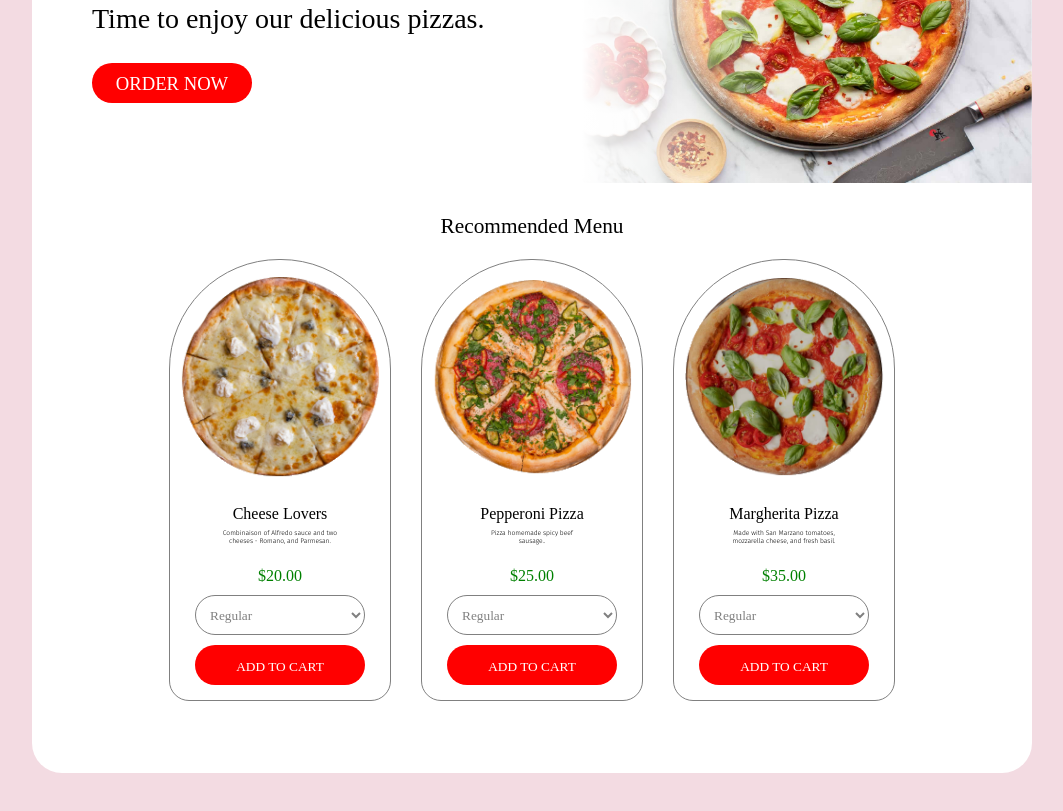
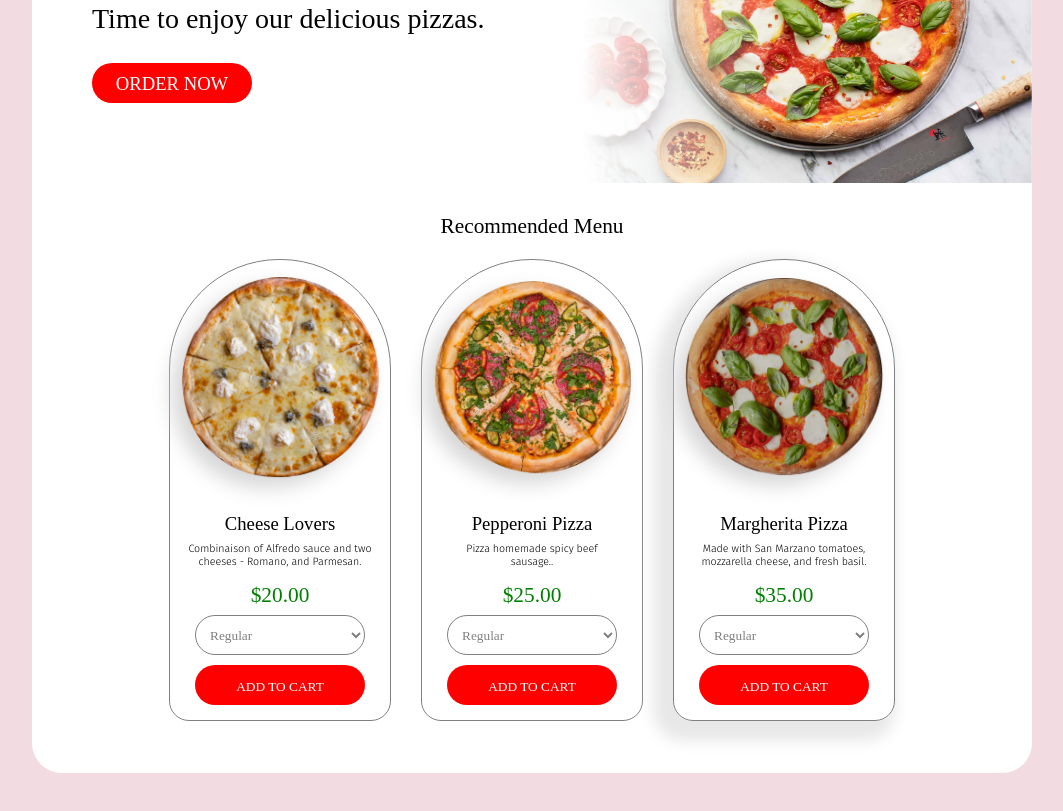
Before and after one commit to jacquesgrana/devoir-figma-html-css, a plain HTML site: page index.html in a window 1280 px wide. Shown: the part 427-1238 px from the top of the page, without its empty margins (108-1171 px from the left). Drawn offline with Linux system fonts and the light colour scheme; a web font is replaced by a local one.

Commit message:
ajoût ombres

```diff
--- a/css/style.css
+++ b/css/style.css
@@ -71,6 +71,10 @@ body {
 
 #pizza_time_header {
     font-family: "Fira Sans Bold";
+}
+
+.rouge {
+    color: red;
 }
 
 #header {
@@ -159,12 +163,17 @@ body {
     justify-content:center;
 }
 
+.ombre {
+    box-shadow: -10px 10px 15px 10px #e9e8e8;
+}
+
 .bloc_bas {
+
     display: flex;
     flex-flow: column wrap;
     justify-content:space-between;
     width: 220px;
-    height: 440px;
+    height: 460px;
     border: 1px solid gray;
     border-radius: 110px 110px 20px 20px;
     margin-top: -10px;
@@ -173,34 +182,36 @@ body {
 }
 
 .bloc_bas:only-child {
-margin: -15px 0px;
+    margin: -15px 0px;
 }
 
 .pizza_bas {
     width: 200px;
-    padding-top: 5px;
+    padding-top: 0px;
+    filter: drop-shadow(-10px 10px 10px rgb(214, 214, 214));
     margin: auto;
 }
 
 .titre_bas {
     text-align: center;
-    font-size: 12pt;
+    font-size: 14pt;
     font-family: "Fira Sans Bold";
 }
 
 .texte_bas {
     text-align: center;
-    font-size: 5pt;
+    font-size: 8pt;
     font-family: "Fira Sans Light";
-    margin-top: -10px;
+    margin-top: -12px;
 }
 
 .prix_bas {
     text-align: center;
-    font-size: 12pt;
+    font-size: 16pt;
     font-family: "Fira Sans Bold";
     color:green;
-    margin-bottom: 25px;
+    margin-top: 5px;
+    margin-bottom: 22px;
 }
 
 .petit_bloc_bas {
--- a/index.html
+++ b/index.html
@@ -19,7 +19,7 @@
 
             <span id="span_droite_header">
                 <nav id="menu_header">
-                    <a href="">Home</a>
+                    <a href=""><span class="rouge">Home</span></a>
                     <a href="">Menu</a>
                     <a href="">Promo</a>
                     <a href="">
@@ -58,7 +58,7 @@
         </div>
         <div id="container_bas">
             <div class="bloc_bas">
-                <img class="pizza_bas" src="img/pizza 1.png">
+                <img class="pizza_bas ombre_png" src="img/pizza 1.png">
                 <p class="titre_bas">Cheese Lovers</p>
                 <p class="texte_bas">Combinaison of Alfredo sauce and two<br>cheeses - Romano, and Parmesan.</p>
                 <p class="prix_bas">$20.00</p>
@@ -77,7 +77,7 @@
                 </div>
             </div>
             <div class="bloc_bas">
-                <img class="pizza_bas" src="img/pizza 2.png">
+                <img class="pizza_bas ombre_png" src="img/pizza 2.png">
                 <p class="titre_bas">Pepperoni Pizza</p>
                 <p class="texte_bas">Pizza homemade spicy beef<br>sausage..</p>
                 <p class="prix_bas">$25.00</p>
@@ -95,8 +95,8 @@
                     <p id="add_button">ADD TO CART</p>
                 </div>
             </div>
-            <div class="bloc_bas">
-                <img class="pizza_bas" src="img/pizza 3.png">
+            <div class="bloc_bas ombre">
+                <img class="pizza_bas ombre_png" src="img/pizza 3.png">
                 <p class="titre_bas">Margherita Pizza</p>
                 <p class="texte_bas">Made with San Marzano tomatoes,<br>mozzarella cheese, and fresh basil.</p>
                 <p class="prix_bas">$35.00</p>
```
